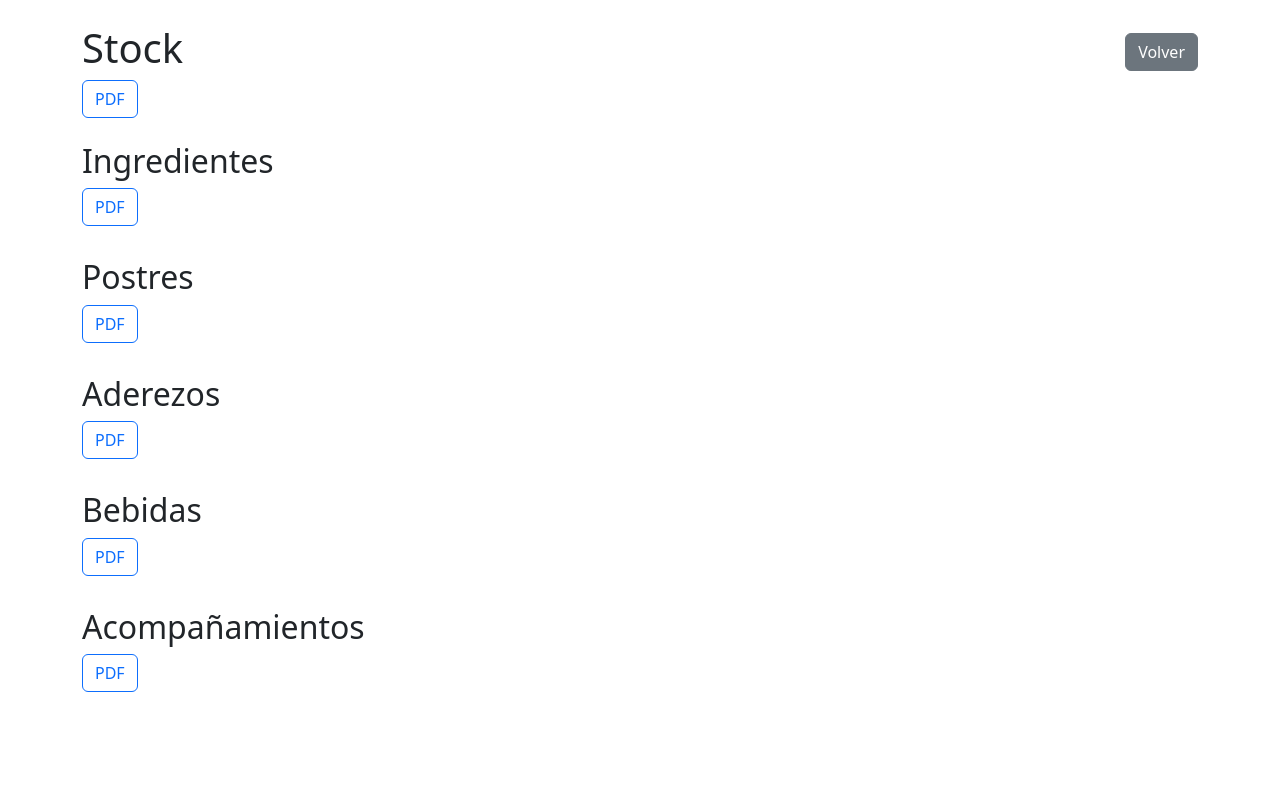
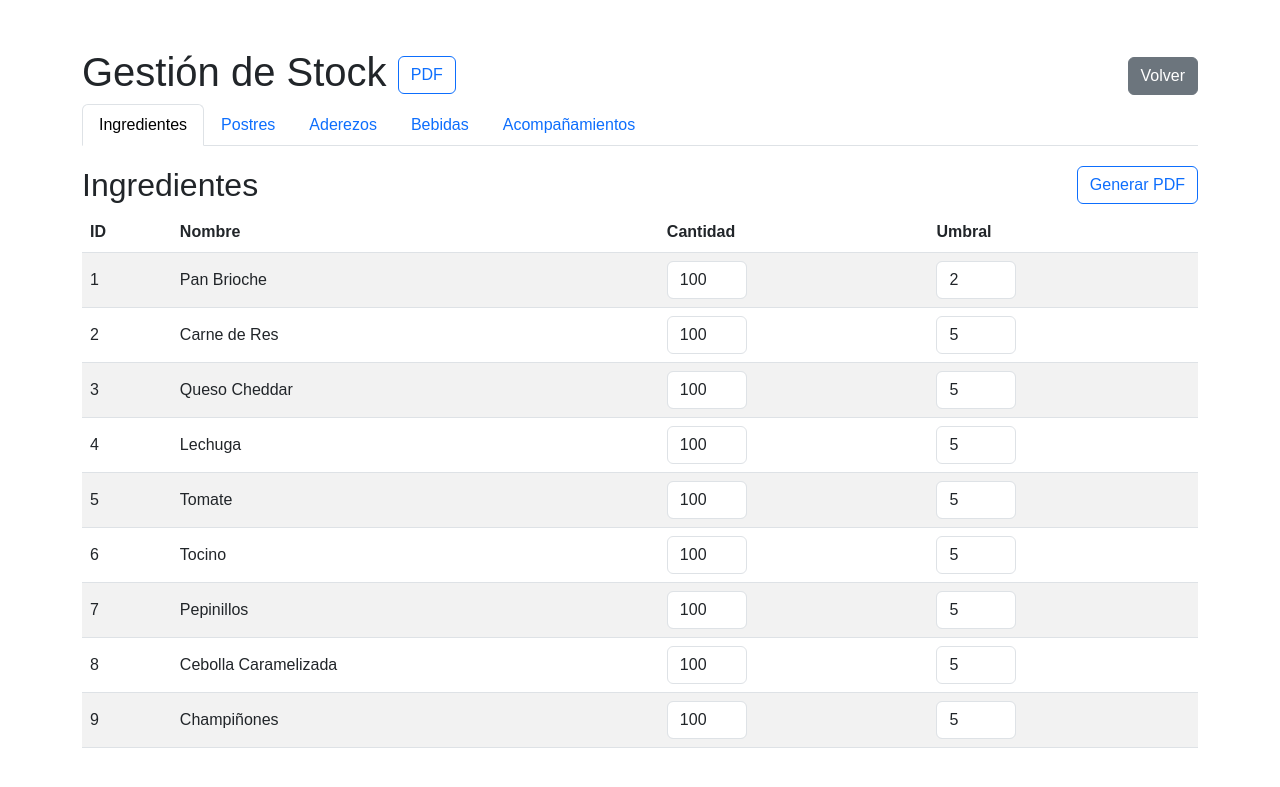
Before and after one commit to feliger27/ProyectoTIS, a PHP site: page /xampp/listar.php in a window 1280 px wide. Shown: the top 787 px of the page. Run offline with PHP 8.4, Linux system fonts and the light colour scheme; a user stored in the database is signed in; data comes from the database, SQL or seed files in the repository.

Commit message:
diseno listar stock

```diff
--- a/mantenedores/stock/listar.php
+++ b/mantenedores/stock/listar.php
@@ -17,33 +17,84 @@ $aderezos = $conexion->query($aderezos_query);
 
 <!DOCTYPE html>
 <html lang="es">
-
 <head>
     <meta charset="UTF-8">
     <meta name="viewport" content="width=device-width, initial-scale=1.0">
     <title>Mantenedor de Stock</title>
+    <link href="https://cdn.jsdelivr.net/npm/bootstrap@5.3.0/dist/css/bootstrap.min.css" rel="stylesheet">
     <script src="https://code.jquery.com/jquery-3.6.0.min.js"></script>
-    <link href="https://cdn.jsdelivr.net/npm/bootstrap@5.3.0/dist/css/bootstrap.min.css" rel="stylesheet">
     <style>
+        body {
+            font-family: 'Arial', sans-serif;
+        }
+
+        .tab-content {
+            margin-top: 20px;
+        }
+
         .table-container {
-            display: none; /* Ocultar todas las tablas por defecto */
+            margin-bottom: 30px;
+        }
+
+        .header-btn {
+            margin-top: 20px;
+        }
+
+        .table th, .table td {
+            vertical-align: middle;
+        }
+
+        .stock-input, .umbral-input {
+            width: 80px;
+        }
+
+        .btn-pdf {
+            margin-top: 20px;
+            background-color: #007bff;
+            color: white;
+        }
+
+        .nav-link {
+            cursor: pointer;
         }
     </style>
 </head>
 
 <body>
 
-<div class="container mt-4">
+<div class="container mt-5">
     <div class="d-flex justify-content-between align-items-center">
-        <h1>Stock</h1>
+        <h1>Gestión de Stock <button class="btn btn-outline-primary" onclick="window.open('reportes.php', '_blank')">PDF</button></h1>
         <button class="btn btn-secondary" onclick="window.location.href='../../index/index.php'">Volver</button>
     </div>
-    <button class="btn btn-outline-primary" onclick="window.open('reportes.php', '_blank')">PDF</button>
+    <!-- Pestañas -->
+    <ul class="nav nav-tabs" id="productTabs" role="tablist">
+        <li class="nav-item" role="presentation">
+            <a class="nav-link active" id="ingrediente-tab" data-bs-toggle="tab" href="#ingrediente" role="tab">Ingredientes</a>
+        </li>
+        <li class="nav-item" role="presentation">
+            <a class="nav-link" id="postre-tab" data-bs-toggle="tab" href="#postre" role="tab">Postres</a>
+        </li>
+        <li class="nav-item" role="presentation">
+            <a class="nav-link" id="aderezo-tab" data-bs-toggle="tab" href="#aderezo" role="tab">Aderezos</a>
+        </li>
+        <li class="nav-item" role="presentation">
+            <a class="nav-link" id="bebida-tab" data-bs-toggle="tab" href="#bebida" role="tab">Bebidas</a>
+        </li>
+        <li class="nav-item" role="presentation">
+            <a class="nav-link" id="acompaniamiento-tab" data-bs-toggle="tab" href="#acompaniamiento" role="tab">Acompañamientos</a>
+        </li>
+    </ul>
 
-    <!-- Tabla de Ingredientes -->
-    <h2 class="mt-4" style="cursor:pointer;" onclick="toggleTable('ingrediente')">Ingredientes</h2>
-    <button class="btn btn-outline-primary mb-2" onclick="window.open('reportes.php?tipo=ingrediente', '_blank')">PDF</button>
-    <div id="ingrediente" class="table-container">
+    <!-- Contenido de las pestañas -->
+    <div class="tab-content" id="productTabsContent">
+        <!-- Ingredientes -->
+        <div class="tab-pane fade show active" id="ingrediente" role="tabpanel">
+            <div class="d-flex justify-content-between">
+                <h2>Ingredientes</h2>
+                <button class="btn btn-outline-primary mb-2" onclick="window.open('reportes.php?tipo=ingrediente', '_blank')">Generar PDF</button>
+            </div>
+            <div class="table-container table-responsive">
                 <table class="table table-striped">
                     <thead>
                         <tr>
@@ -61,26 +112,29 @@ $aderezos = $conexion->query($aderezos_query);
                                 <td>
                                     <input type="number" class="form-control stock-input"
                                            id="cantidad-ingrediente-<?php echo $row['id_ingrediente']; ?>"
-                                   value="<?php echo $row['cantidad']; ?>" data-id="<?php echo $row['id_ingrediente']; ?>"
-                                   data-type="ingrediente" style="width: 80px;">
+                                           value="<?php echo $row['cantidad']; ?>" data-id="<?php echo $row['id_ingrediente']; ?> "
+                                           data-type="ingrediente">
                                 </td>
                                 <td>
                                     <input type="number" class="form-control umbral-input"
                                            id="umbral-ingrediente-<?php echo $row['id_ingrediente']; ?>"
                                            value="<?php echo $row['umbral_reabastecimiento']; ?>"
-                                   data-id="<?php echo $row['id_ingrediente']; ?>" data-type="ingrediente"
-                                   style="width: 80px;">
+                                           data-id="<?php echo $row['id_ingrediente']; ?>" data-type="ingrediente">
                                 </td>
                             </tr>
                         <?php endwhile; ?>
                     </tbody>
                 </table>
             </div>
+        </div>
 
-    <!-- Tabla de Postres -->
-    <h2 class="mt-4" style="cursor:pointer;" onclick="toggleTable('postre')">Postres</h2>
-    <button class="btn btn-outline-primary mb-2" onclick="window.open('reportes.php?tipo=postre', '_blank')">PDF</button>
-    <div id="postre" class="table-container">
+        <!-- Postres -->
+        <div class="tab-pane fade" id="postre" role="tabpanel">
+            <div class="d-flex justify-content-between">
+                <h2>Postres</h2>
+                <button class="btn btn-outline-primary mb-2" onclick="window.open('reportes.php?tipo=postre', '_blank')">Generar PDF</button>
+            </div>
+            <div class="table-container table-responsive">
                 <table class="table table-striped">
                     <thead>
                         <tr>
@@ -99,24 +153,28 @@ $aderezos = $conexion->query($aderezos_query);
                                     <input type="number" class="form-control stock-input"
                                            id="cantidad-postre-<?php echo $row['id_postre']; ?>"
                                            value="<?php echo $row['cantidad']; ?>" data-id="<?php echo $row['id_postre']; ?>"
-                                   data-type="postre" style="width: 80px;">
+                                           data-type="postre">
                                 </td>
                                 <td>
                                     <input type="number" class="form-control umbral-input"
                                            id="umbral-postre-<?php echo $row['id_postre']; ?>"
                                            value="<?php echo $row['umbral_reabastecimiento']; ?>"
-                                   data-id="<?php echo $row['id_postre']; ?>" data-type="postre" style="width: 80px;">
+                                           data-id="<?php echo $row['id_postre']; ?>" data-type="postre">
                                 </td>
                             </tr>
                         <?php endwhile; ?>
                     </tbody>
                 </table>
             </div>
+        </div>
 
-    <!-- Tabla de Aderezos -->
-    <h2 class="mt-4" style="cursor:pointer;" onclick="toggleTable('aderezo')">Aderezos</h2>
-    <button class="btn btn-outline-primary mb-2" onclick="window.open('reportes.php?tipo=aderezo', '_blank')">PDF</button>
-    <div id="aderezo" class="table-container">
+        <!-- Aderezos -->
+        <div class="tab-pane fade" id="aderezo" role="tabpanel">
+            <div class="d-flex justify-content-between">
+                <h2>Aderezos</h2>
+                <button class="btn btn-outline-primary mb-2" onclick="window.open('reportes.php?tipo=aderezo', '_blank')">Generar PDF</button>
+            </div>
+            <div class="table-container table-responsive">
                 <table class="table table-striped">
                     <thead>
                         <tr>
@@ -135,24 +193,28 @@ $aderezos = $conexion->query($aderezos_query);
                                     <input type="number" class="form-control stock-input"
                                            id="cantidad-aderezo-<?php echo $row['id_aderezo']; ?>"
                                            value="<?php echo $row['cantidad']; ?>" data-id="<?php echo $row['id_aderezo']; ?>"
-                                   data-type="aderezo" style="width: 80px;">
+                                           data-type="aderezo">
                                 </td>
                                 <td>
                                     <input type="number" class="form-control umbral-input"
                                            id="umbral-aderezo-<?php echo $row['id_aderezo']; ?>"
                                            value="<?php echo $row['umbral_reabastecimiento']; ?>"
-                                   data-id="<?php echo $row['id_aderezo']; ?>" data-type="aderezo" style="width: 80px;">
+                                           data-id="<?php echo $row['id_aderezo']; ?>" data-type="aderezo">
                                 </td>
                             </tr>
                         <?php endwhile; ?>
                     </tbody>
                 </table>
             </div>
+        </div>
 
-    <!-- Tabla de Bebidas -->
-    <h2 class="mt-4" style="cursor:pointer;" onclick="toggleTable('bebida')">Bebidas</h2>
-    <button class="btn btn-outline-primary mb-2" onclick="window.open('reportes.php?tipo=bebida', '_blank')">PDF</button>
-    <div id="bebida" class="table-container">
+        <!-- Bebidas -->
+        <div class="tab-pane fade" id="bebida" role="tabpanel">
+            <div class="d-flex justify-content-between">
+                <h2>Bebidas</h2>
+                <button class="btn btn-outline-primary mb-2" onclick="window.open('reportes.php?tipo=bebida', '_blank')">Generar PDF</button>
+            </div>
+            <div class="table-container table-responsive">
                 <table class="table table-striped">
                     <thead>
                         <tr>
@@ -171,24 +233,28 @@ $aderezos = $conexion->query($aderezos_query);
                                     <input type="number" class="form-control stock-input"
                                            id="cantidad-bebida-<?php echo $row['id_bebida']; ?>"
                                            value="<?php echo $row['cantidad']; ?>" data-id="<?php echo $row['id_bebida']; ?>"
-                                   data-type="bebida" style="width: 80px;">
+                                           data-type="bebida">
                                 </td>
                                 <td>
                                     <input type="number" class="form-control umbral-input"
                                            id="umbral-bebida-<?php echo $row['id_bebida']; ?>"
                                            value="<?php echo $row['umbral_reabastecimiento']; ?>"
-                                   data-id="<?php echo $row['id_bebida']; ?>" data-type="bebida" style="width: 80px;">
+                                           data-id="<?php echo $row['id_bebida']; ?>" data-type="bebida">
                                 </td>
                             </tr>
                         <?php endwhile; ?>
                     </tbody>
                 </table>
             </div>
+        </div>
 
-    <!-- Tabla de Acompañamientos -->
-    <h2 class="mt-4" style="cursor:pointer;" onclick="toggleTable('acompaniamiento')">Acompañamientos</h2>
-    <button class="btn btn-outline-primary mb-2" onclick="window.open('reportes.php?tipo=acompaniamiento', '_blank')">PDF</button>
-    <div id="acompaniamiento" class="table-container">
+        <!-- Acompañamientos -->
+        <div class="tab-pane fade" id="acompaniamiento" role="tabpanel">
+            <div class="d-flex justify-content-between">
+                <h2>Acompañamientos</h2>
+                <button class="btn btn-outline-primary mb-2" onclick="window.open('reportes.php?tipo=acompaniamiento', '_blank')">Generar PDF</button>
+            </div>
+            <div class="table-container table-responsive">
                 <table class="table table-striped">
                     <thead>
                         <tr>
@@ -206,28 +272,28 @@ $aderezos = $conexion->query($aderezos_query);
                                 <td>
                                     <input type="number" class="form-control stock-input"
                                            id="cantidad-acompaniamiento-<?php echo $row['id_acompaniamiento']; ?>"
-                                   value="<?php echo $row['cantidad']; ?>"
-                                   data-id="<?php echo $row['id_acompaniamiento']; ?>" data-type="acompaniamiento"
-                                   style="width: 80px;">
+                                           value="<?php echo $row['cantidad']; ?>" data-id="<?php echo $row['id_acompaniamiento']; ?>"
+                                           data-type="acompaniamiento">
                                 </td>
                                 <td>
                                     <input type="number" class="form-control umbral-input"
                                            id="umbral-acompaniamiento-<?php echo $row['id_acompaniamiento']; ?>"
                                            value="<?php echo $row['umbral_reabastecimiento']; ?>"
-                                   data-id="<?php echo $row['id_acompaniamiento']; ?>" data-type="acompaniamiento"
-                                   style="width: 80px;">
+                                           data-id="<?php echo $row['id_acompaniamiento']; ?>" data-type="acompaniamiento">
                                 </td>
                             </tr>
                         <?php endwhile; ?>
                     </tbody>
                 </table>
             </div>
+        </div>
 
     </div>
 
-</body>
-</html>
+</div>
 
+<script src="https://code.jquery.com/jquery-3.6.0.min.js"></script>
+<script src="https://cdn.jsdelivr.net/npm/bootstrap@5.3.0/dist/js/bootstrap.bundle.min.js"></script>
 
 <script>
     $(document).ready(function () {
@@ -246,7 +312,7 @@ $aderezos = $conexion->query($aderezos_query);
     function actualizarStock(id, tipo, cantidad, umbral) {
         $.ajax({
             type: "POST",
-                url: "editar_stock.php", // El archivo que procesará la actualización
+            url: "editar_stock.php",
             data: {
                 id: id,
                 tipo: tipo,
@@ -265,10 +331,9 @@ $aderezos = $conexion->query($aderezos_query);
 
     // Toggle para mostrar/ocultar las tablas
     function toggleTable(tableId) {
-            $('#' + tableId).toggle(); // Alternar la visibilidad de la tabla
+        $('#' + tableId).toggle();
     }
 </script>
 
 </body>
-
 </html>
```
Lines whose indentation alone changed are shown as unchanged.
